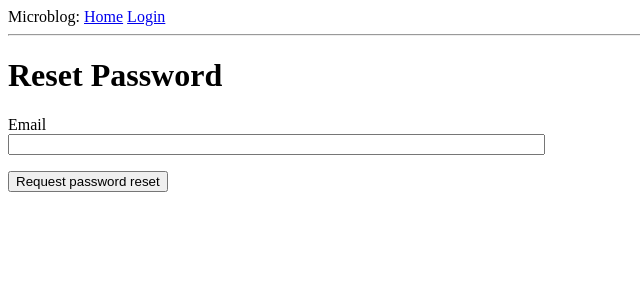
After one commit to ariesunique/grinberg-mega-tutorial, a Flask app: page /reset_password_request in a window 1280 px wide. The commit adds this page. Shown: the top 300 px of the page, without its empty margins (0-640 px from the left). Run offline with Flask 2, Linux system fonts and the light colour scheme.

Commit message:
Chapter 10 - added email support and password reset

```diff
--- a/app/__init__.py
+++ b/app/__init__.py
@@ -3,6 +3,7 @@ from config import Config
 from flask_sqlalchemy import SQLAlchemy
 from flask_migrate import Migrate
 from flask_login import LoginManager
+from flask_mail import Mail
 import logging
 import os
 from logging.handlers import SMTPHandler, RotatingFileHandler
@@ -14,6 +15,7 @@ db = SQLAlchemy(app)
 migrate = Migrate(app, db)
 login = LoginManager(app)
 login.login_view = 'login'
+mail = Mail(app)
 
 from app import routes, models, errors
 
--- a/app/forms.py
+++ b/app/forms.py
@@ -29,6 +29,17 @@ class RegistrationForm(FlaskForm):
             raise ValidationError('Please use a different email address.')
 
 
+class ResetPasswordRequestForm(FlaskForm):
+    email = StringField('Email', validators=[DataRequired(), Email()])
+    submit = SubmitField('Request password reset')
+
+
+class ResetPasswordForm(FlaskForm):
+    password = PasswordField('Password', validators=[DataRequired()])
+    password2 = PasswordField('Repeat Password', validators=[DataRequired(), EqualTo('password')])
+    submit = SubmitField('Request Password Reset')
+
+
 class EditProfileForm(FlaskForm):
     username = StringField('Username', validators=[DataRequired()])
     about_me = TextAreaField('About Me', validators=[Length(min=0, max=140)])
--- a/app/routes.py
+++ b/app/routes.py
@@ -3,8 +3,9 @@ from flask import render_template, flash, redirect, request, url_for
 from flask_login import current_user, login_user, logout_user, login_required
 from werkzeug.urls import url_parse
 from app import app, db
-from app.forms import LoginForm, RegistrationForm, EditProfileForm, PostForm
+from app.forms import LoginForm, RegistrationForm, EditProfileForm, PostForm, ResetPasswordRequestForm, ResetPasswordForm
 from app.models import User, Post
+from app.email import send_password_reset_email
 
 
 @app.before_request
@@ -140,3 +141,33 @@ def register():
         flash('Congratulations, you are now a registered user!')
         return redirect(url_for('login'))
     return render_template('register.html', title='Register', form=form)
+
+
+@app.route('/reset_password_request', methods=['GET', 'POST'])
+def reset_password_request():
+    if current_user.is_authenticated:
+        return redirect(url_for('index'))
+    form = ResetPasswordRequestForm()
+    if form.validate_on_submit():
+        user = User.query.filter_by(email=form.email.data).first()
+        if user:
+            send_password_reset_email(user)
+        flash('Check your email for the instructions to reset your password')
+        return redirect(url_for('login'))
+    return render_template('reset_password_request.html', title='Reset Password', form=form)
+
+
+@app.route('/reset_password/<token>', methods=['GET', 'POST'])
+def reset_password(token):
+    if current_user.is_authenticated:
+        return redirect(url_for('index'))
+    user = User.verify_reset_password_token(token)
+    if not user:
+        return redirect(url_for('index'))
+    form = ResetPasswordForm()
+    if form.validate_on_submit():
+        user.set_password(form.password.data)
+        db.session.commit()
+        flash('Your password has been reset.')
+        return redirect(url_for('login'))
+    return render_template('reset_password.html', form=form)
--- a/app/templates/login.html
+++ b/app/templates/login.html
@@ -30,4 +30,8 @@
 <p>
     New User? <a href="{{ url_for('register') }}">Click to Register!</a>
 </p>
+<p>
+    Forgot your password?
+    <a href="{{ url_for('reset_password_request') }}">Click to reset it</a>
+</p>
 {% endblock %}
--- /dev/null
+++ b/app/templates/reset_password_request.html
@@ -0,0 +1,18 @@
+{% extends "base.html" %}
+
+{% block content %}
+<h1>Reset Password</h1>
+<form action="" method="post">
+    {{ form.hidden_tag() }}
+    <p>
+        {{ form.email.label }} <br>
+        {{ form.email(size=64) }}<br>
+        {% for error in form.email.errors %}
+        <span style="color: red;">[{{ error }}]</span>
+        {% endfor %}
+    </p>
+    <p>
+        {{ form.submit() }}
+    </p>
+</form>
+{% endblock %}
--- a/config.py
+++ b/config.py
@@ -11,6 +11,6 @@ class Config():
     MAIL_USE_TLS = os.environ.get('MAIL_USE_TLS') is not None
     MAIL_USERNAME = os.environ.get('MAIL_USERNAME')
     MAIL_PASSWORD = os.environ.get('MAIL_PASSWORD')
-    ADMINS = []
+    ADMINS = ['admin@company.org']
 
     POSTS_PER_PAGE = 3
```
Also changed, not shown: app/email.py (added, +25 -0 lines), app/models.py (+14 -1 lines), app/templates/email/reset_password.html (added, +15 -0 lines), app/templates/email/reset_password.txt (added, +11 -0 lines), app/templates/reset_password.html (added, +27 -0 lines).
